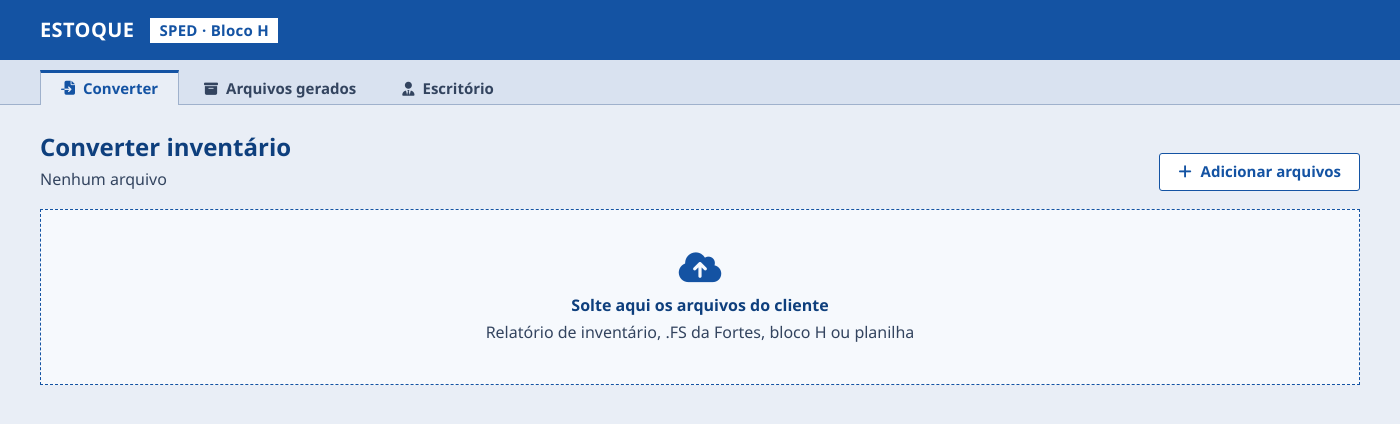
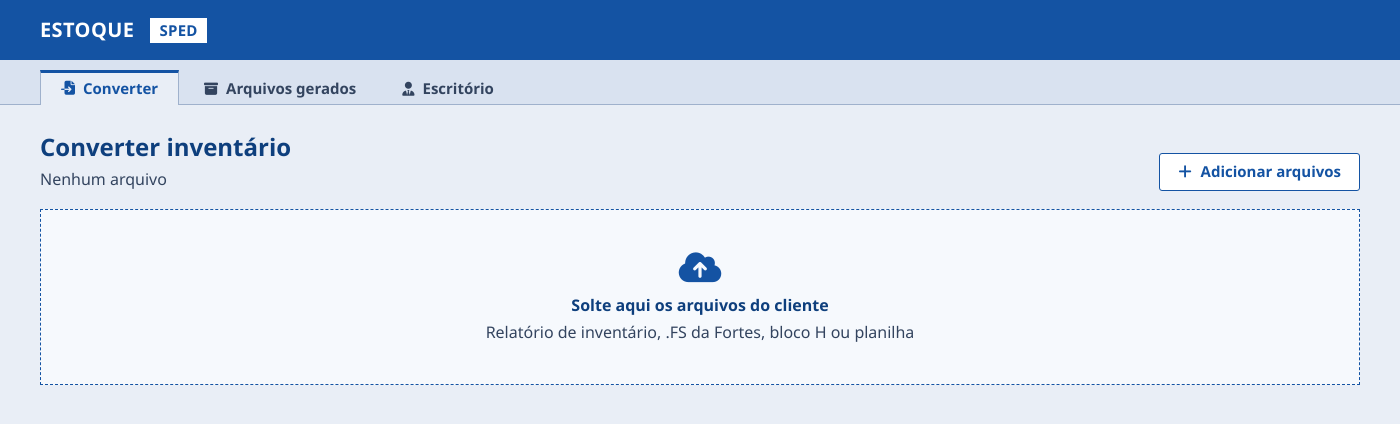
Before and after one commit to gilmariolima/estoque-sped, an Electron app: page app/painel/index.html in a window 1400 px wide. Drawn offline with Linux system fonts and the light colour scheme; files that its build step writes are made by us from their sources; no server answers; files whose address does not match are found by name.

Commit message:
Selo do topo só com SPED

```diff
--- a/app/painel/index.html
+++ b/app/painel/index.html
@@ -14,7 +14,7 @@
 </head>
 <body>
 <header class="barra">
-  <div class="marca"><b>Estoque</b><span class="selo">SPED · Bloco H</span></div>
+  <div class="marca"><b>Estoque</b><span class="selo">SPED</span></div>
 </header>
 <nav class="abas">
   <button class="navbtn ativo" data-aba="converter"><i class="fa-solid fa-file-import"></i>Converter</button>
```
